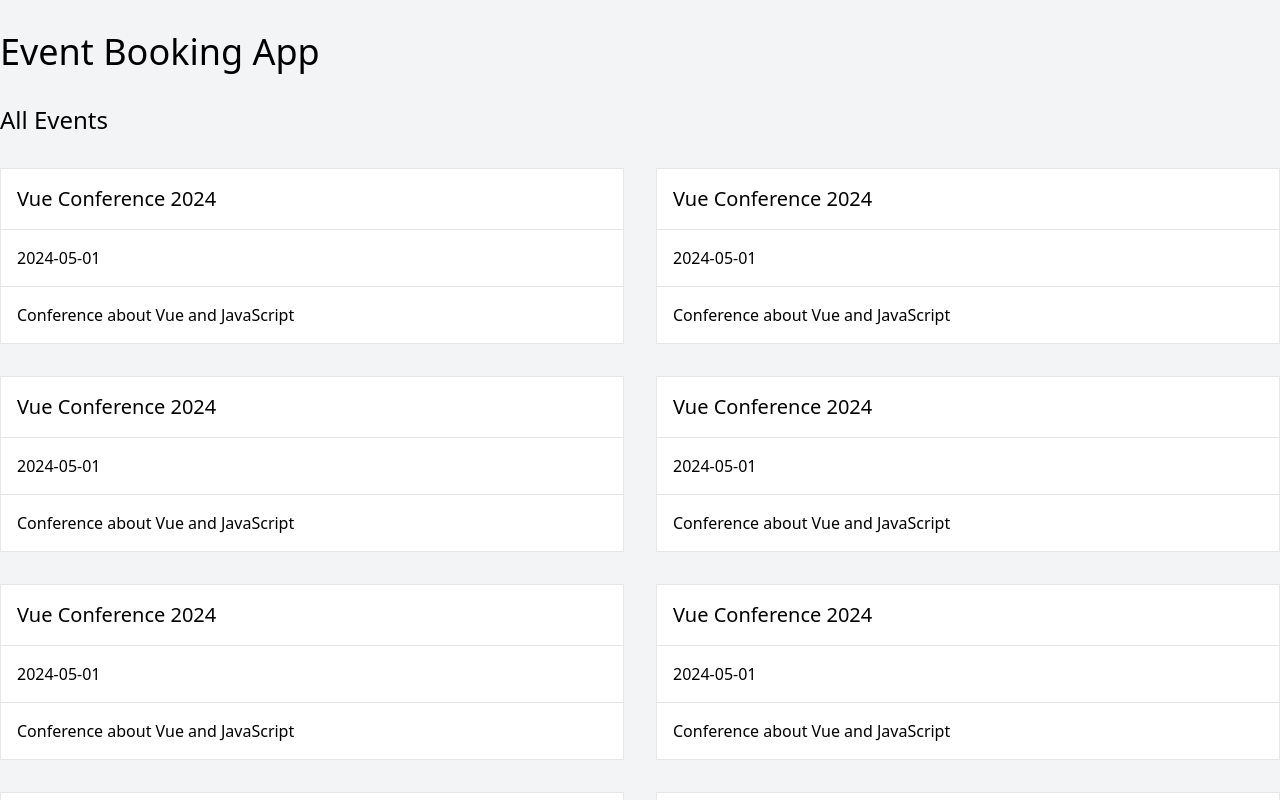
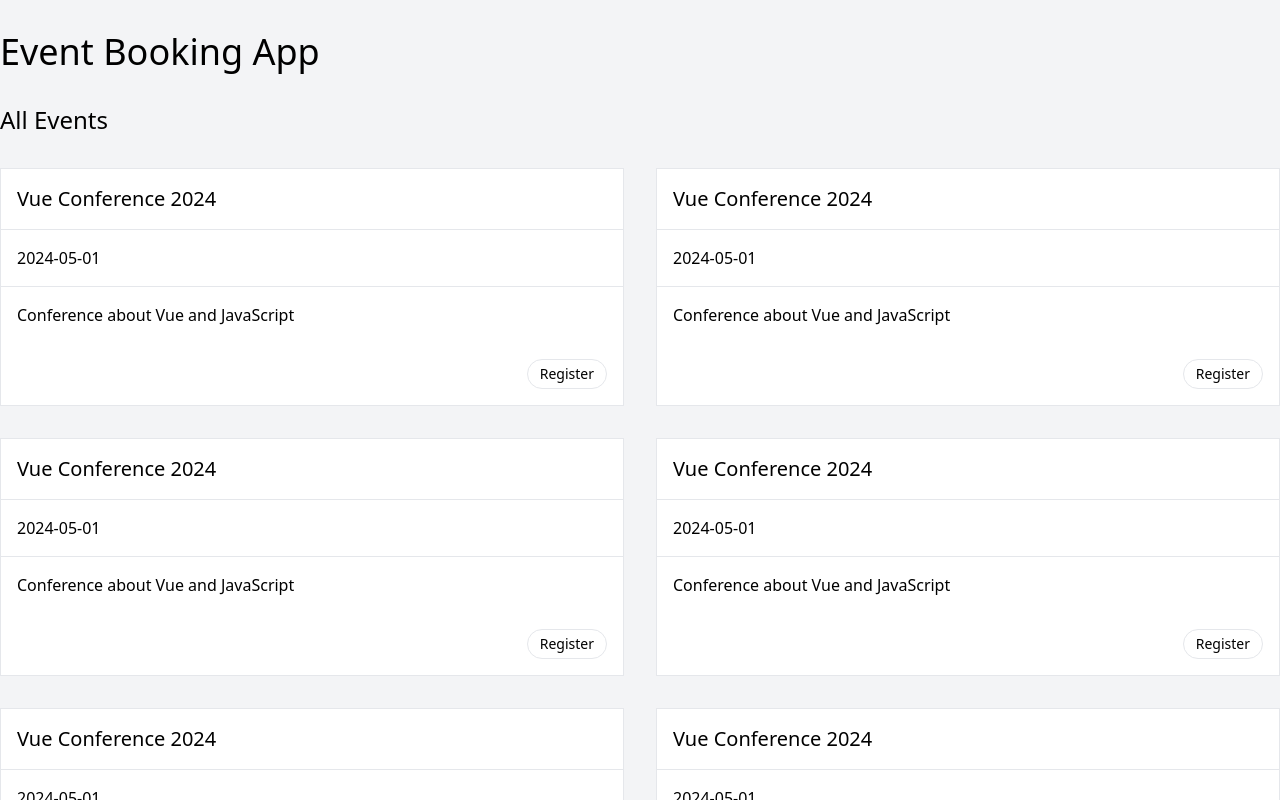
Before and after one commit to richiea1y/event-booking, a Vue app: page / in a window 1280 px wide. Shown: the top 800 px of the page. Built offline with nearby package versions, Linux system fonts and the light colour scheme.

Commit message:
feat(EventCard): add Register button and emit "register" event

```diff
--- a/src/App.vue
+++ b/src/App.vue
@@ -9,6 +9,7 @@
         title="Vue Conference 2024"
         when="2024-05-01"
         description="Conference about Vue and JavaScript"
+        @register="console.log('Registered!')"
       />
     </section>
     <h2 class="text-2xl font-medium">Your Bookings</h2>
--- a/src/components/EventCard.vue
+++ b/src/components/EventCard.vue
@@ -3,6 +3,14 @@
     <h3 class="p-4 font-medium text-xl border-b border-gray-200">{{ title }}</h3>
     <p class="p-4 border-b border-gray-200">{{ when }}</p>
     <p class="p-4">{{ description }}</p>
+    <section class="flex justify-end p-4">
+      <button
+        class="text-sm font-medium border border-gray-200 rounded-full px-3 py-1 hover:bg-gray-100"
+        @click="$emit('register')"
+      >
+        Register
+      </button>
+    </section>
   </div>
 </template>
 <script setup>
@@ -11,4 +19,5 @@
   when: String,
   description: String,
 })
+defineEmits(['register'])
 </script>
```
